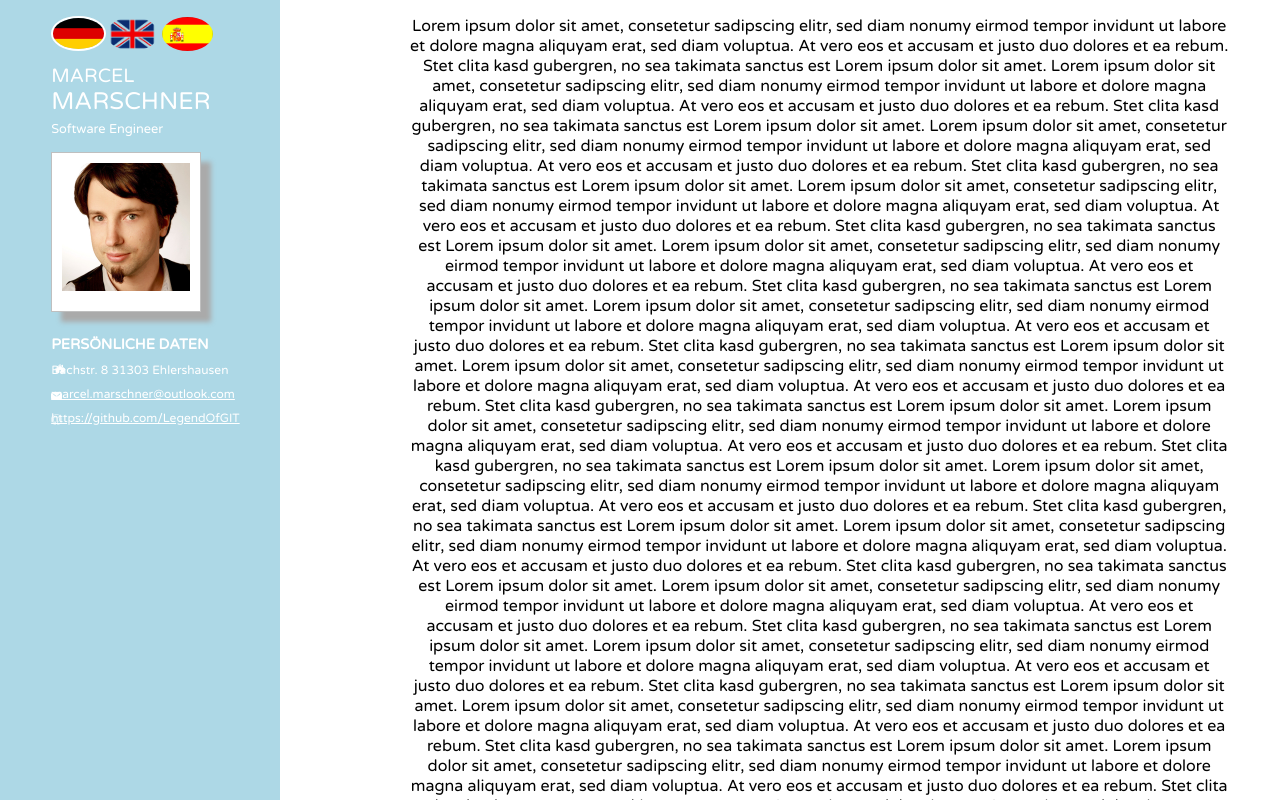
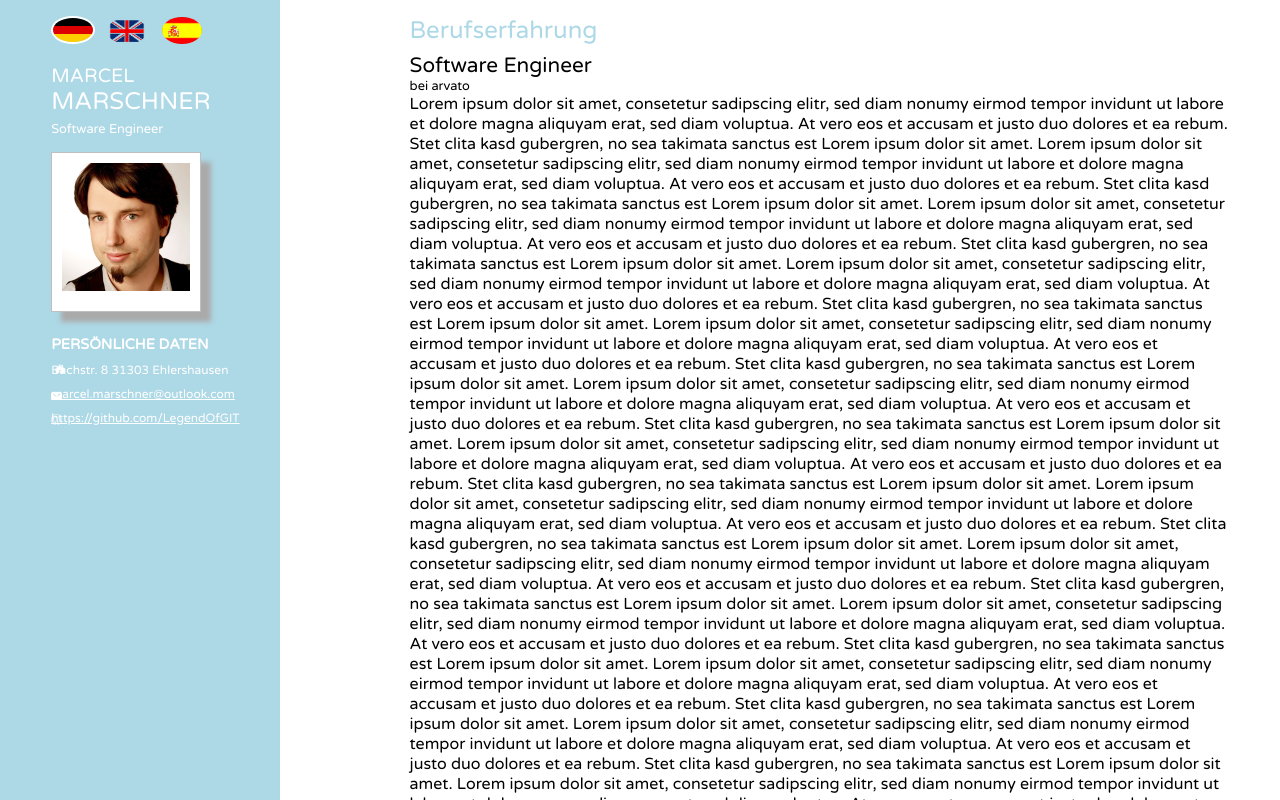
Before and after one commit to LegendOfGIT/curriculum, a plain HTML site: page index.html in a window 1280 px wide. Both pictures are taken after a click on the picture 78 px from the left and 33 px from the top of the page. Drawn offline with Linux system fonts and the light colour scheme.

Commit message:
- added first content

```diff
--- a/content.css
+++ b/content.css
@@ -1,6 +1,7 @@
 .content {
 	position: absolute;
-	top: 30vh;
+	text-align: center;
+	top: 45vh;
 }
 
 @media screen and (min-width: 568px) {
@@ -14,6 +15,7 @@
 		left: 40vw;
 		max-width: 55vw;
 		min-width: 55vw;
+		text-align: initial;
 		top: 2vh;
 	}
 }
@@ -25,3 +27,17 @@
 		min-width: 64vw;
 	}
 }
+
+.content__blockTitle {
+	color: lightblue;
+	font-size: 1.5em;
+	padding-bottom: 1vh;
+}
+
+.content__blockJobPosition {
+	font-size: 1.3em;
+}
+
+.content__blockEmployer {
+	font-size: 0.8em;
+}
--- a/header.css
+++ b/header.css
@@ -220,6 +220,7 @@
 	background-color: white;
 	border: 1px solid #BFBFBF;
 	box-shadow: 10px 10px 5px #aaaaaa;
+	max-width: 150px;
 	padding: 10px 10px 20px 10px;
 	width: 25vw;
 }
@@ -283,6 +284,7 @@
 
 .header__languageImage {
 	border-radius: 50%;
+	max-width: 40px;
 	width: 100%;
 }
 
--- a/index.html
+++ b/index.html
@@ -11,12 +11,18 @@
 		<script>
 			var translations = {
 				de: {
+					'at-arvato': 'bei arvato',
+					'job-experiences': 'Berufserfahrung',
 					'personal-data': 'persönliche daten'
 				},
 				en: {
+					'at-arvato': 'at arvato',
+					'job-experiences': 'Job experience',
 					'personal-data': 'personal information'
 				},
 				es: {
+					'at-arvato': 'en arvato',
+					'job-experiences': 'Experienca laboral',
 					'personal-data': 'informacion personal'
 				}
 			};
@@ -26,11 +32,10 @@
 
 				const translationsForLanguage = translations[language];
 				for (const [key, value] of Object.entries(translationsForLanguage)) {
-					let element = document.getElementById(key);
-					if (element) {
+					let elements = document.getElementsByClassName(key);
+					for (const element of elements) {
 						element.innerHTML = value;
 					}
-
 				}
 
 				for (const currentLanguage of ['de', 'en', 'es']) {
@@ -64,7 +69,7 @@
 				</div>
 			</div>
 			<div class="header__block header__block--additionalInformation">
-				<div id="personal-data" class="header__container header__container--title">
+				<div class="header__container header__container--title personal-data">
 					Persönliche Daten
 				</div>
 				<div class="header__container header__container--address">
@@ -83,6 +88,11 @@
 			</div>
 		</div>
 		<div class="content">
+			<div class="content__block">
+				<div class="content__block content__blockTitle job-experiences">Berufserfahrung</div>
+				<div class="content__block content__blockJobPosition">Software Engineer</div>
+				<div class="content__block content__blockEmployer at-arvato">bei arvato</div>
+			</div>
 			Lorem ipsum dolor sit amet, consetetur sadipscing elitr, sed diam nonumy eirmod tempor invidunt ut labore et dolore magna aliquyam erat, sed diam voluptua. At vero eos et accusam et justo duo dolores et ea rebum. Stet clita kasd gubergren, no sea takimata sanctus est Lorem ipsum dolor sit amet. Lorem ipsum dolor sit amet, consetetur sadipscing elitr, sed diam nonumy eirmod tempor invidunt ut labore et dolore magna aliquyam erat, sed diam voluptua. At vero eos et accusam et justo duo dolores et ea rebum. Stet clita kasd gubergren, no sea takimata sanctus est Lorem ipsum dolor sit amet.
 			Lorem ipsum dolor sit amet, consetetur sadipscing elitr, sed diam nonumy eirmod tempor invidunt ut labore et dolore magna aliquyam erat, sed diam voluptua. At vero eos et accusam et justo duo dolores et ea rebum. Stet clita kasd gubergren, no sea takimata sanctus est Lorem ipsum dolor sit amet. Lorem ipsum dolor sit amet, consetetur sadipscing elitr, sed diam nonumy eirmod tempor invidunt ut labore et dolore magna aliquyam erat, sed diam voluptua. At vero eos et accusam et justo duo dolores et ea rebum. Stet clita kasd gubergren, no sea takimata sanctus est Lorem ipsum dolor sit amet.
 			Lorem ipsum dolor sit amet, consetetur sadipscing elitr, sed diam nonumy eirmod tempor invidunt ut labore et dolore magna aliquyam erat, sed diam voluptua. At vero eos et accusam et justo duo dolores et ea rebum. Stet clita kasd gubergren, no sea takimata sanctus est Lorem ipsum dolor sit amet. Lorem ipsum dolor sit amet, consetetur sadipscing elitr, sed diam nonumy eirmod tempor invidunt ut labore et dolore magna aliquyam erat, sed diam voluptua. At vero eos et accusam et justo duo dolores et ea rebum. Stet clita kasd gubergren, no sea takimata sanctus est Lorem ipsum dolor sit amet.
--- a/styles.css
+++ b/styles.css
@@ -3,10 +3,6 @@ body{
 	margin: 0;
 }
 
-.content {
-	text-align: center;
-}
-
 .birth__logo {
 	width: 75vw;
 }
```
